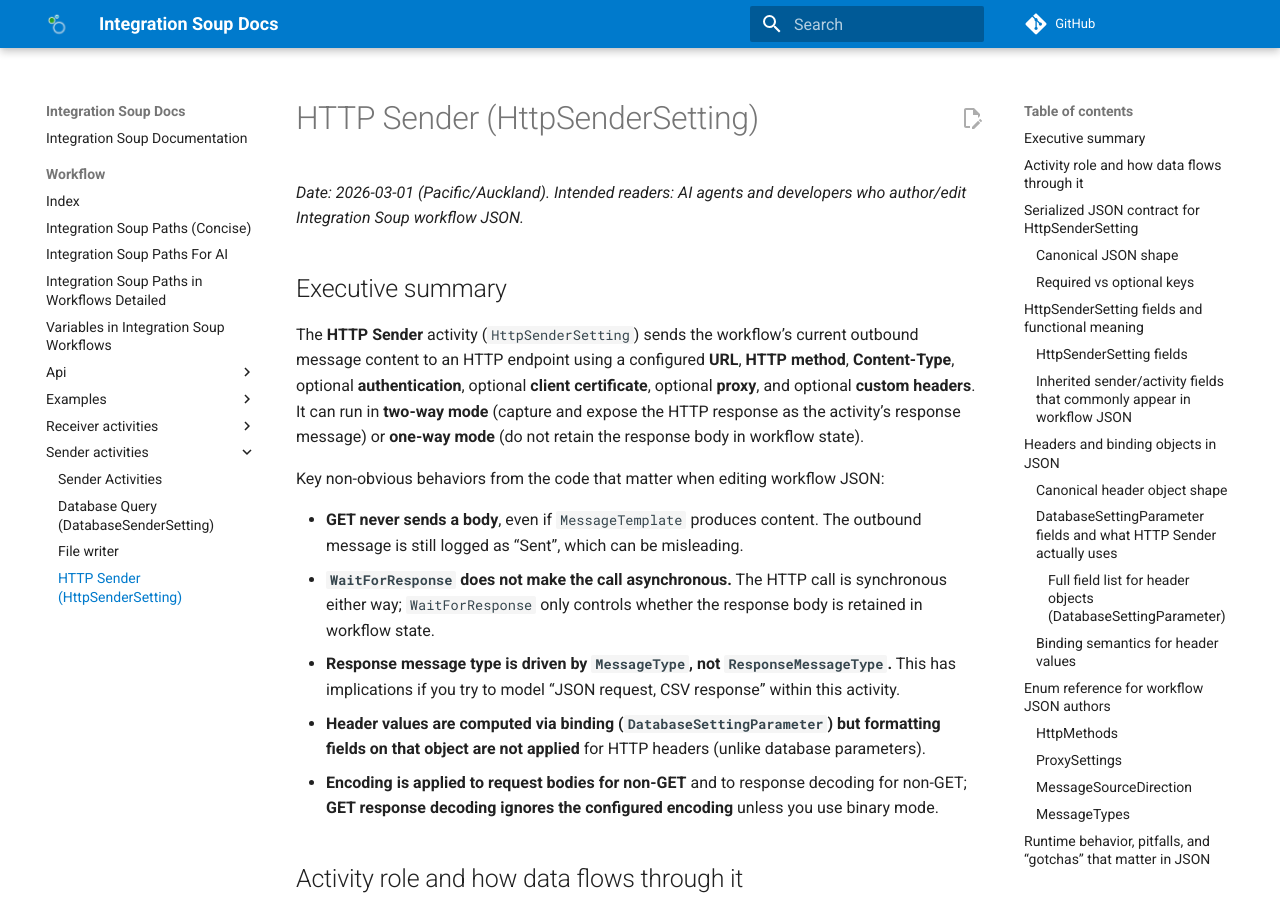
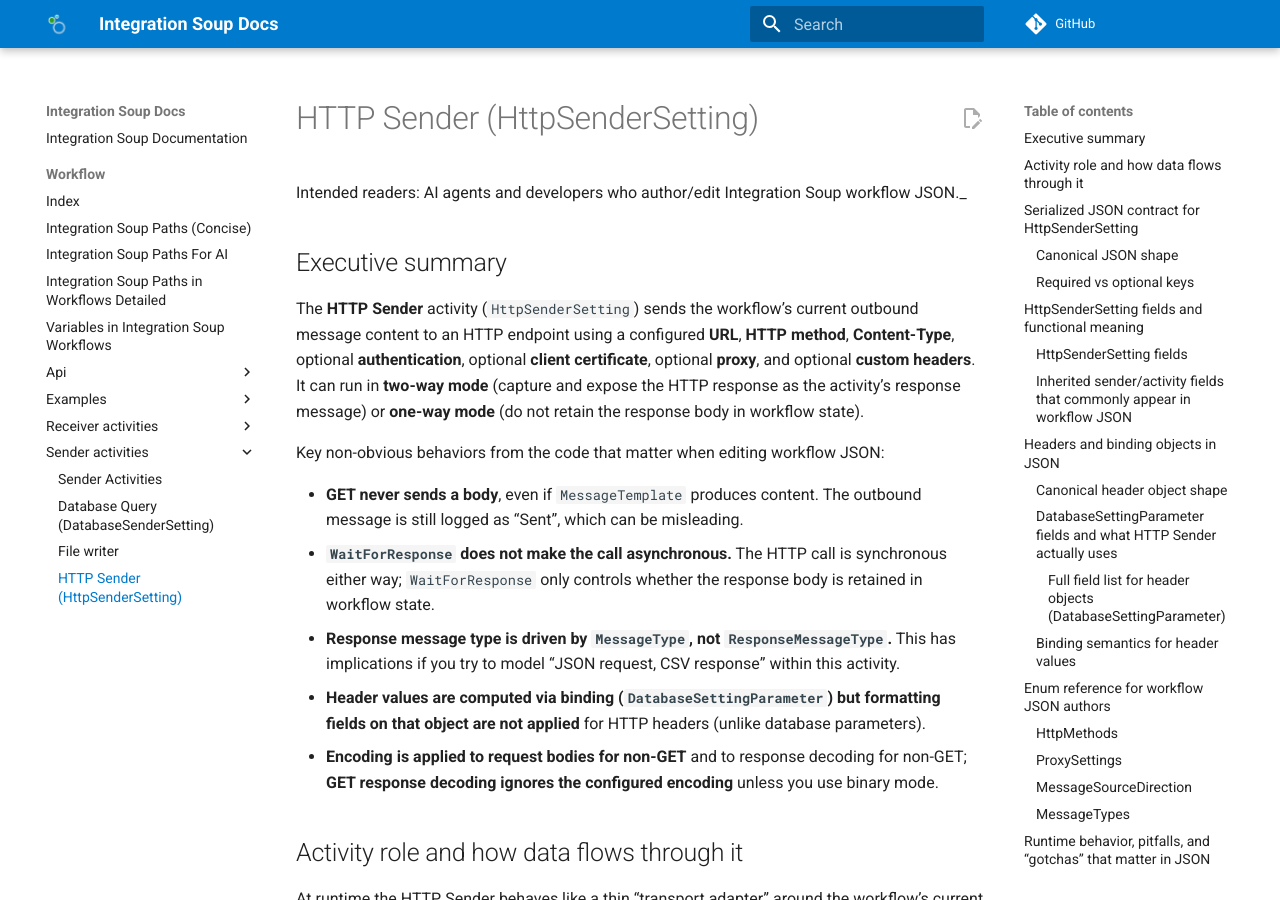
Before and after one commit to IntegrationSoup/Documentation, an MkDocs documentation site: the page built from docs/workflow/sender-activities/http-sender.md, in a window 1280 px wide and 900 px high. Built offline with MkDocs 1.6.1 and Material for MkDocs 9.7.7, drawn with Linux system fonts in a browser that asks for light colours; comment, search, counter and statistics services are not loaded.

Commit message:
Update http-sender.md

```diff
--- a/docs/workflow/sender-activities/http-sender.md
+++ b/docs/workflow/sender-activities/http-sender.md
@@ -1,6 +1,6 @@
 # HTTP Sender (HttpSenderSetting)
 
-_Date: 2026-03-01 (Pacific/Auckland). Intended readers: AI agents and developers who author/edit Integration Soup workflow JSON._
+Intended readers: AI agents and developers who author/edit Integration Soup workflow JSON._
 
 ## Executive summary
 
```
